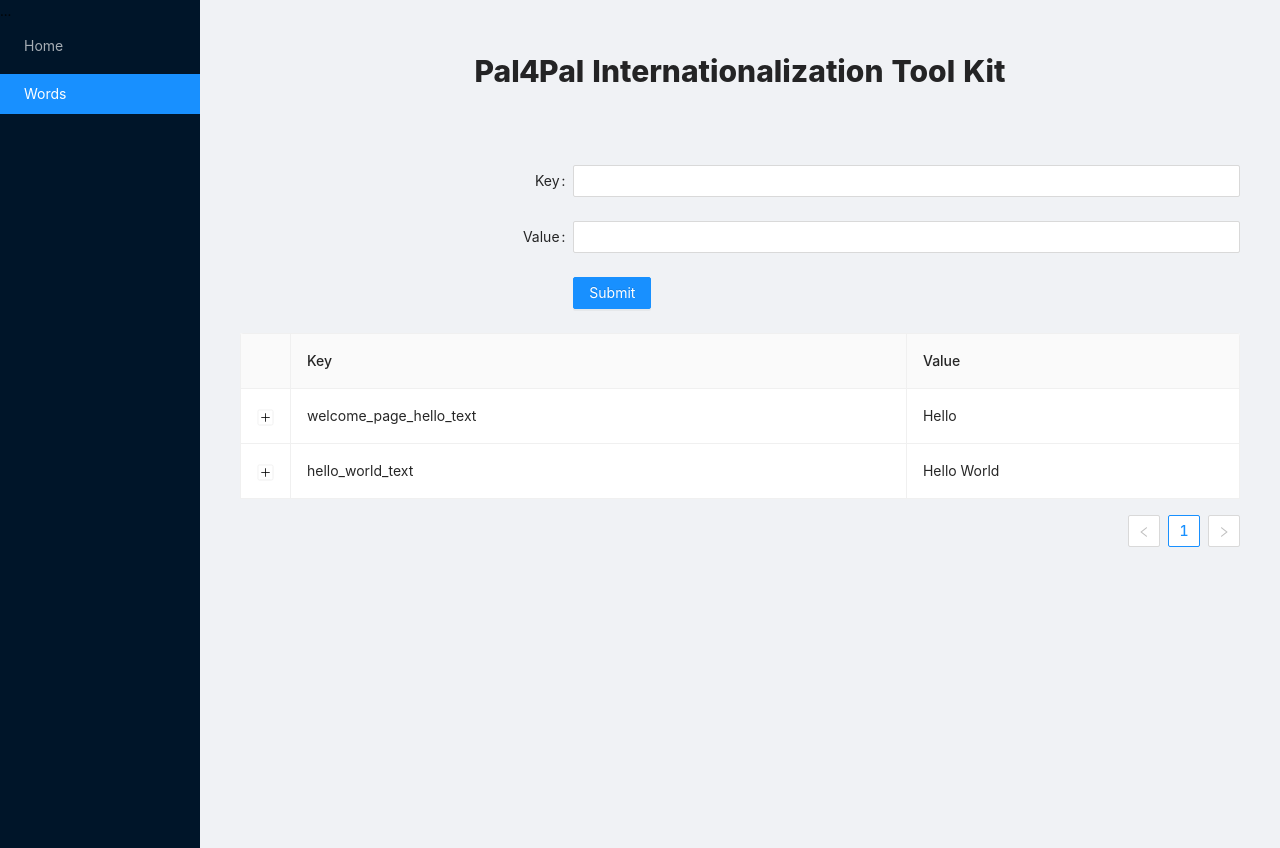
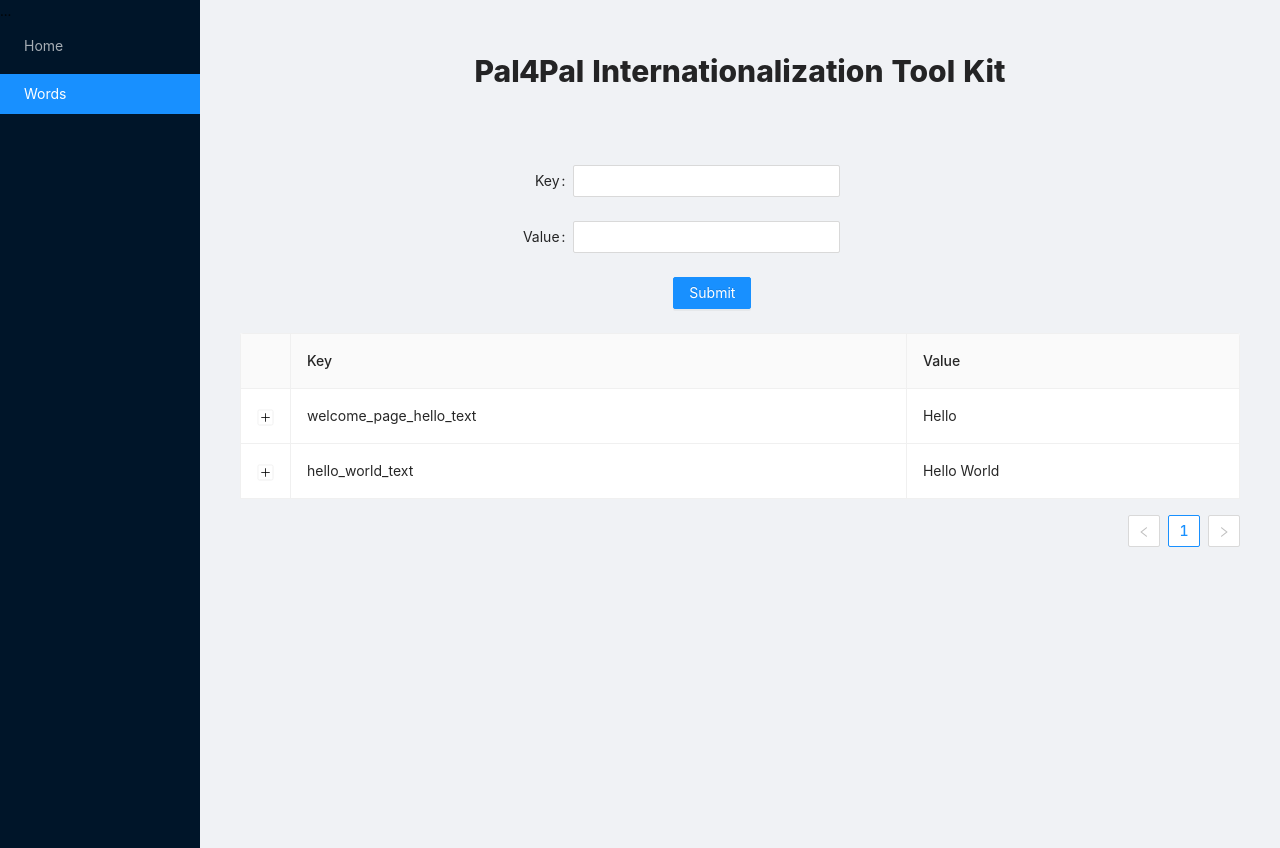
Before and after one commit to DavidKorochik/Internationalization-Tool-Kit, a React (Create React App) app: page /words in a window 1280 px wide. Built offline with nearby package versions, Linux system fonts and the light colour scheme.

Commit message:
Changes the styling of the inputs

```diff
--- a/src/components/words-page/AddWord.js
+++ b/src/components/words-page/AddWord.js
@@ -50,15 +50,27 @@ export default function AddWord({ dataTranslation, setDataTranslation }) {
       autoComplete='off'
     >
       <Form.Item label='Key' name='key'>
-        <Input value={key} onChange={(e) => setKey(e.target.value)} />
+        <Input
+          style={{ width: '40%' }}
+          value={key}
+          onChange={(e) => setKey(e.target.value)}
+        />
       </Form.Item>
 
       <Form.Item label='Value' name='value'>
-        <Input value={value} onChange={(e) => setValue(e.target.value)} />
+        <Input
+          style={{ width: '40%' }}
+          value={value}
+          onChange={(e) => setValue(e.target.value)}
+        />
       </Form.Item>
 
       <Form.Item wrapperCol={{ offset: 8, span: 16 }}>
-        <Button onClick={addWordToTranslation} type='primary'>
+        <Button
+          style={{ marginLeft: '15%' }}
+          onClick={addWordToTranslation}
+          type='primary'
+        >
           Submit
         </Button>
       </Form.Item>
```
